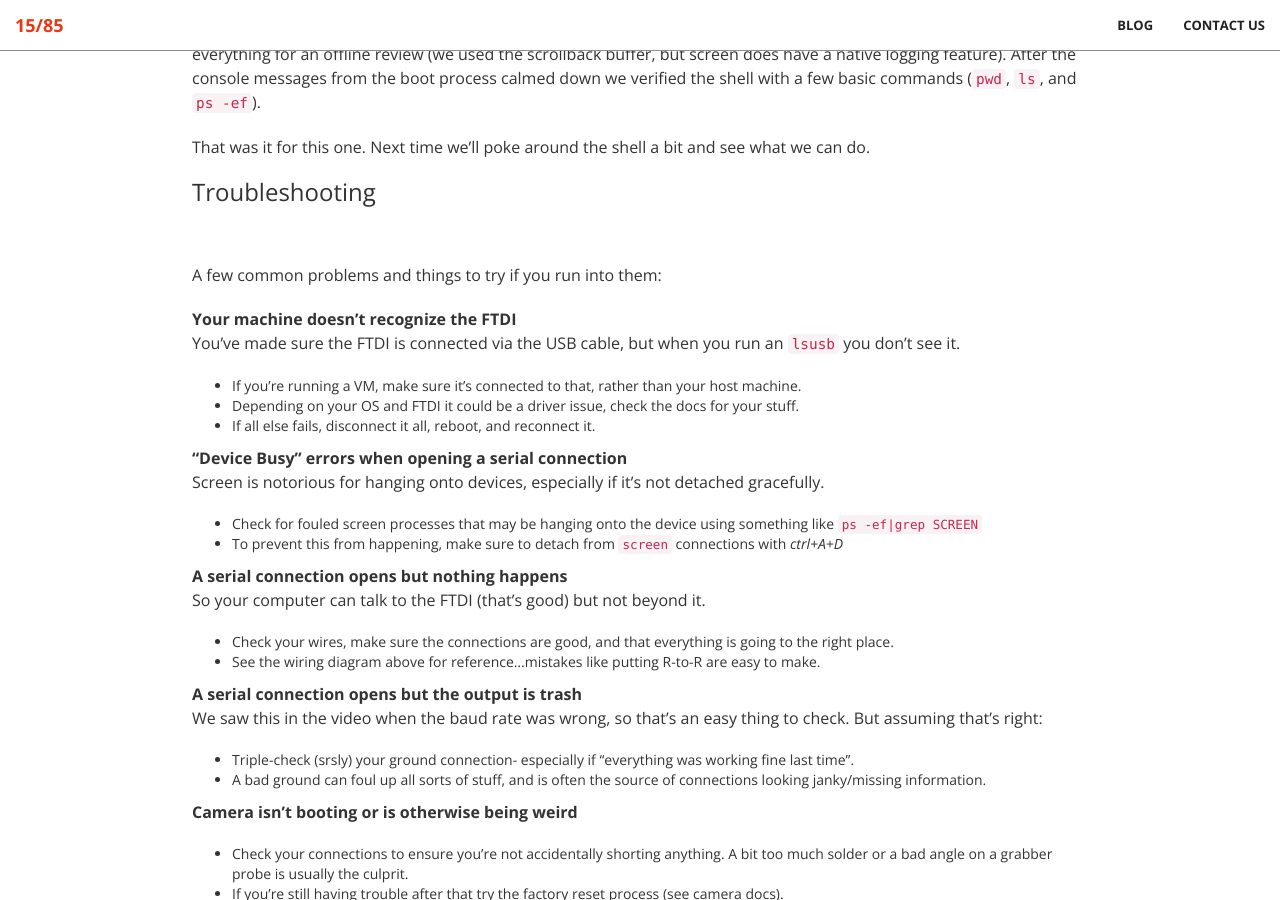
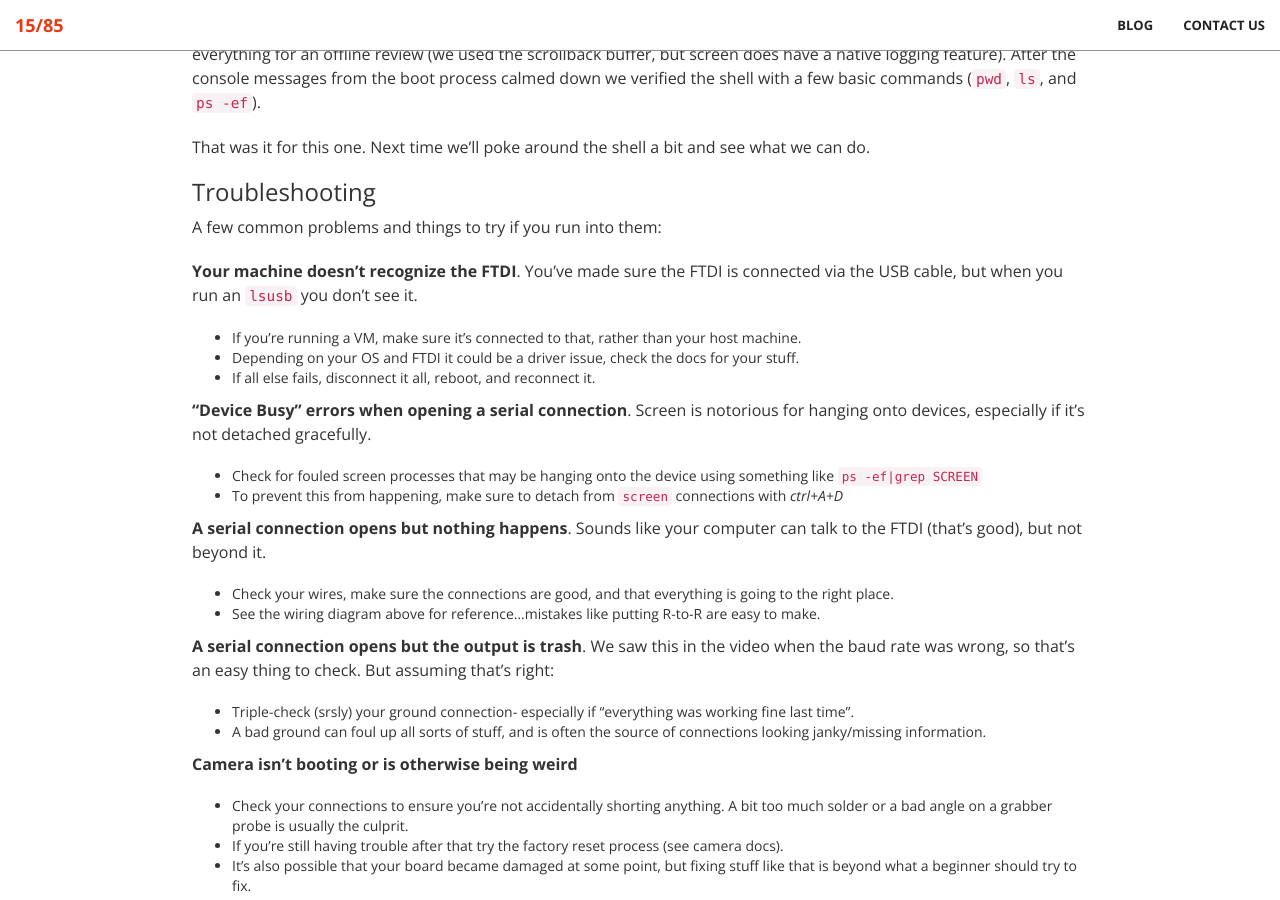
Before and after one commit to 1585sec/1585sec.github.io, a Jekyll site: the page built from _posts/2019-10-31-Hardware-Reversing-to-find-UART-and-shell.md, in a window 1280 px wide and 900 px high, scrolled down 4102 px. Built offline with Jekyll 4.4.1, drawn with Linux system fonts in a browser that asks for light colours.

Commit message:
Update 2019-10-31-Hardware-Reversing-to-find-UART-and-shell.md

```diff
--- a/_posts/2019-10-31-Hardware-Reversing-to-find-UART-and-shell.md
+++ b/_posts/2019-10-31-Hardware-Reversing-to-find-UART-and-shell.md
@@ -127,28 +127,24 @@ The boot process took ~3 minutes, during which a lot of information was written
 That was it for this one. Next time we'll poke around the shell a bit and see what we can do.
 <br>
 ### Troubleshooting
-<br>
+
 A few common problems and things to try if you run into them:
 
-**Your machine doesn't recognize the FTDI**
-You've made sure the FTDI is connected via the USB cable, but when you run an `lsusb` you don't see it.
+**Your machine doesn't recognize the FTDI**. You've made sure the FTDI is connected via the USB cable, but when you run an `lsusb` you don't see it.
 
 * If you're running a VM, make sure it's connected to that, rather than your host machine.
 * Depending on your OS and FTDI it could be a driver issue, check the docs for your stuff.
 * If all else fails, disconnect it all, reboot, and reconnect it.
 
-**"Device Busy" errors when opening a serial connection**
-Screen is notorious for hanging onto devices, especially if it’s not detached gracefully.
+**"Device Busy" errors when opening a serial connection**. Screen is notorious for hanging onto devices, especially if it’s not detached gracefully.
 * Check for fouled screen processes that may be hanging onto the device using something like `ps -ef|grep SCREEN`
 * To prevent this from happening, make sure to detach from `screen` connections with _ctrl+A+D_
 
-**A serial connection opens but nothing happens**
-So your computer can talk to the FTDI (that's good) but not beyond it.
+**A serial connection opens but nothing happens**. Sounds like your computer can talk to the FTDI (that's good), but not beyond it.
 * Check your wires, make sure the connections are good, and that everything is going to the right place.
 * See the wiring diagram above for reference...mistakes like putting R-to-R are easy to make.
 
-**A serial connection opens but the output is trash**
-We saw this in the video when the baud rate was wrong, so that's an easy thing to check. But assuming that's right:
+**A serial connection opens but the output is trash**.  We saw this in the video when the baud rate was wrong, so that's an easy thing to check. But assuming that's right:
 * Triple-check (srsly) your ground connection- especially if "everything was working fine last time".
 * A bad ground can foul up all sorts of stuff, and is often the source of connections looking janky/missing information.
 
```
